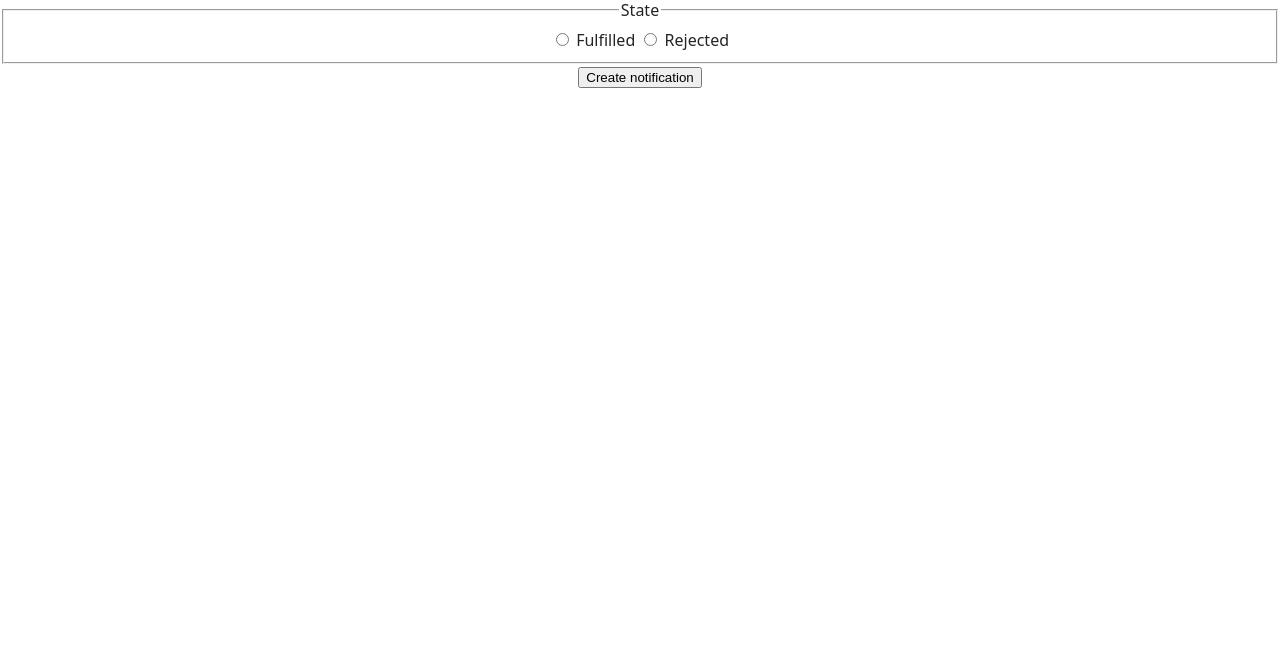
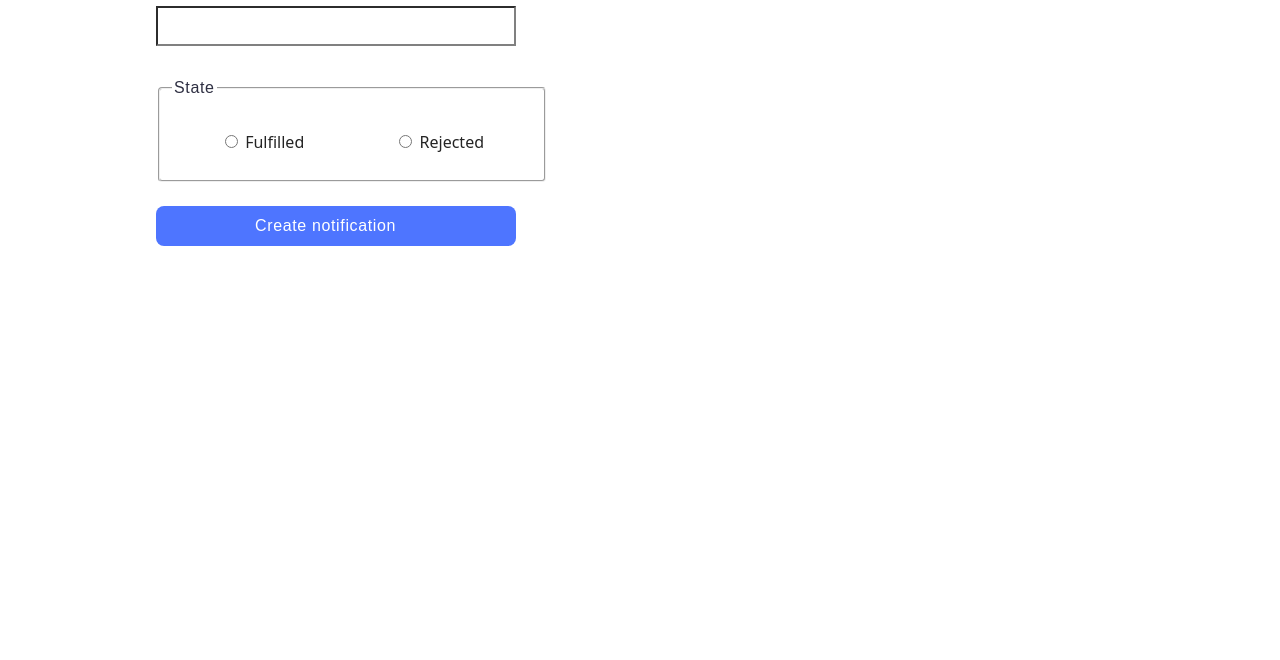
Before and after one commit to katerynakyryliuk2024/goit-js-hw-10, a website built with Vite: page src/2-snackbar.html in a window 1280 px wide. Shown: the part 140-800 px from the top of the page. Built offline with nearby package versions, Linux system fonts and the light colour scheme.

Commit message:
snackbar css

```diff
--- a/src/2-snackbar.html
+++ b/src/2-snackbar.html
@@ -14,13 +14,14 @@
         <h1 class="main-title">Snackbar</h1>
       </div>
       <form class="form">
-        <label>
+        <label class="delay-label">
           Delay (ms)
-          <input type="number" name="delay" required />
+          <input class="delay-input" type="number" name="delay" required />
         </label>
 
-        <fieldset>
-          <legend>State</legend>
+        <fieldset class="radio-field">
+          <legend class="state">State</legend>
+          <div class="radio-box">
             <label>
               <input type="radio" name="state" value="fulfilled" required />
               Fulfilled
@@ -29,9 +30,10 @@
               <input type="radio" name="state" value="rejected" required />
               Rejected
             </label>
+          </div>
         </fieldset>
 
-        <button type="submit">Create notification</button>
+        <button class="submit-btn" type="submit">Create notification</button>
       </form>
     </main>
     <script type="module" src="./2-snackbar.html"></script>
--- a/src/css/2-snackbar.css
+++ b/src/css/2-snackbar.css
@@ -0,0 +1,76 @@
+.form{
+    max-width: 360px;
+    display: flex;
+    flex-direction: column;
+    margin-left: 156px;
+}
+
+.delay-label{
+    display: flex;
+    flex-direction: column;
+    align-items: flex-start;
+    gap: 8px;
+    width: 360px;
+    height: 72px;
+}
+.delay-input{
+    height: 40px;
+    width: 360px;
+    border-color: #808080;
+}
+
+.delay-input:hover{
+    border-color: #2E2F42;
+}
+
+.delay-input:focus{
+    border-color: #4E75FF;
+}
+
+.state{
+    text-align: left;
+    font-family: "Montserrat", sans-serif;
+        font-weight: 400;
+        font-size: 16px;
+        line-height: 1.5;
+        letter-spacing: 0.04em;
+        color: #2e2f42;
+}
+.radio-box{
+    margin: 24px 48px 8px;
+    width: 264px;
+    height: 32px;
+    display: flex;
+    gap: 48px;
+    justify-content: space-between;
+}
+.radio-field{
+    margin-top: 30px;
+    margin-bottom: 24px;
+    width: 360px;
+    box-sizing: border-box;
+    border-radius: 4px;
+        stroke-width: 1px;
+        stroke: #808080;
+}
+
+.submit-btn{
+    display: inline-flex;
+    border-radius: 8px;
+        padding: 8px 99px;
+        width: 360px;
+        height: 40px;
+        background: #4e75ff;
+        font-family: "Montserrat", sans-serif;
+            font-weight: 500;
+            font-size: 16px;
+            line-height: 1.5;
+            letter-spacing: 0.04em;
+            color: #fff;
+            border: none;
+            text-align: center;
+}
+
+.submit-btn:hover{
+    background-color: #6C8CFF;
+}
```
Also changed, not shown: src/js/1-timer.js (+5 -3 lines). Lines whose indentation alone changed are shown as unchanged.
